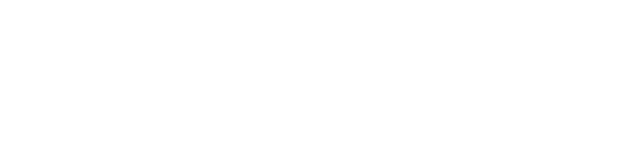
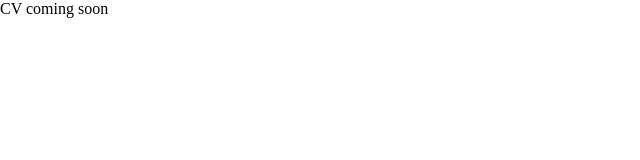
Before and after one commit to geominerr/rsschool-cv, a plain HTML site: page index.html in a window 1280 px wide. Shown: the whole page, without its empty margins (0-640 px from the left). Drawn offline with Linux system fonts and the light colour scheme.

Commit message:
feat: add content

```diff
--- a/index.html
+++ b/index.html
@@ -10,7 +10,9 @@
 </head>
 
 <body>
-
+    <div class="container">
+        CV coming soon
+    </div>
 </body>
 
 </html>
```
